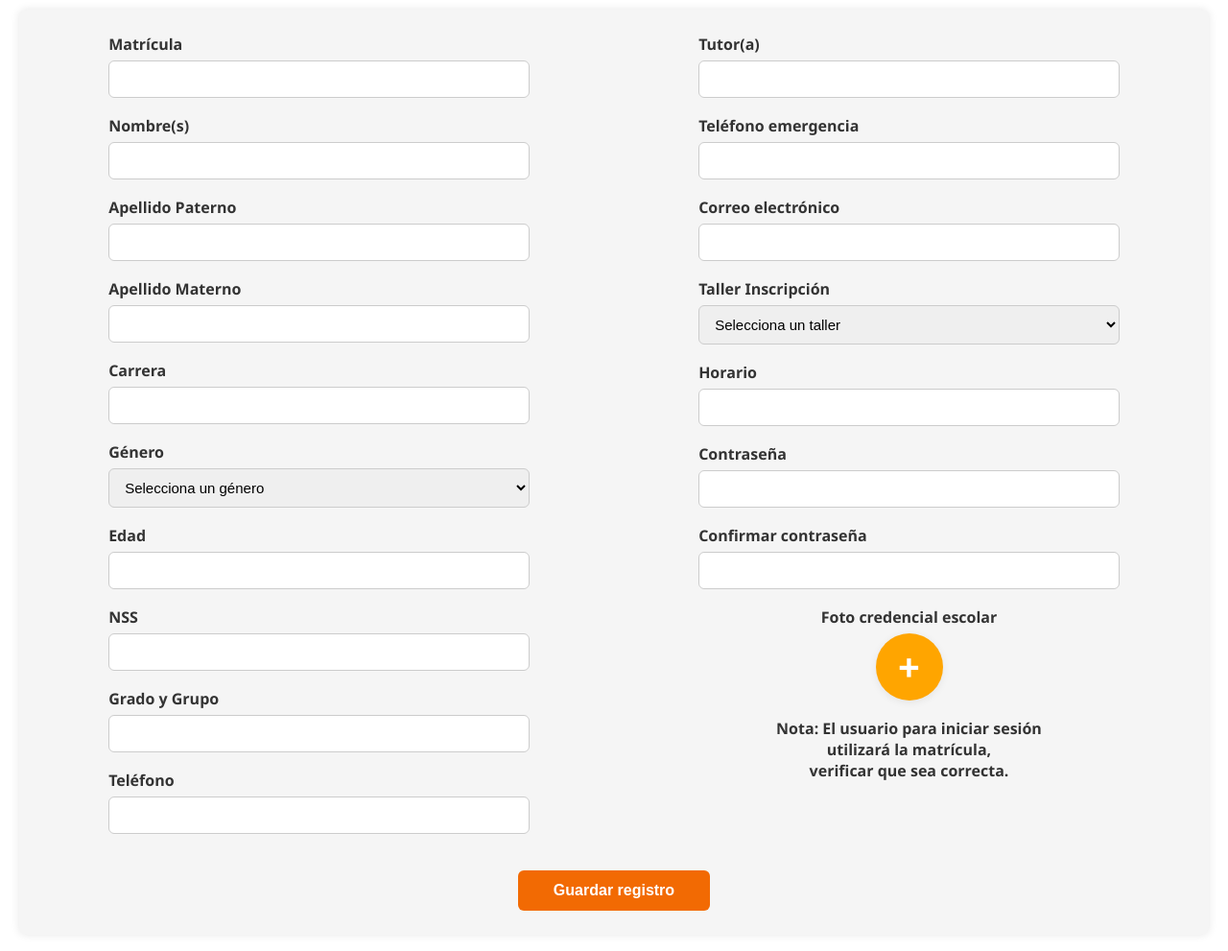
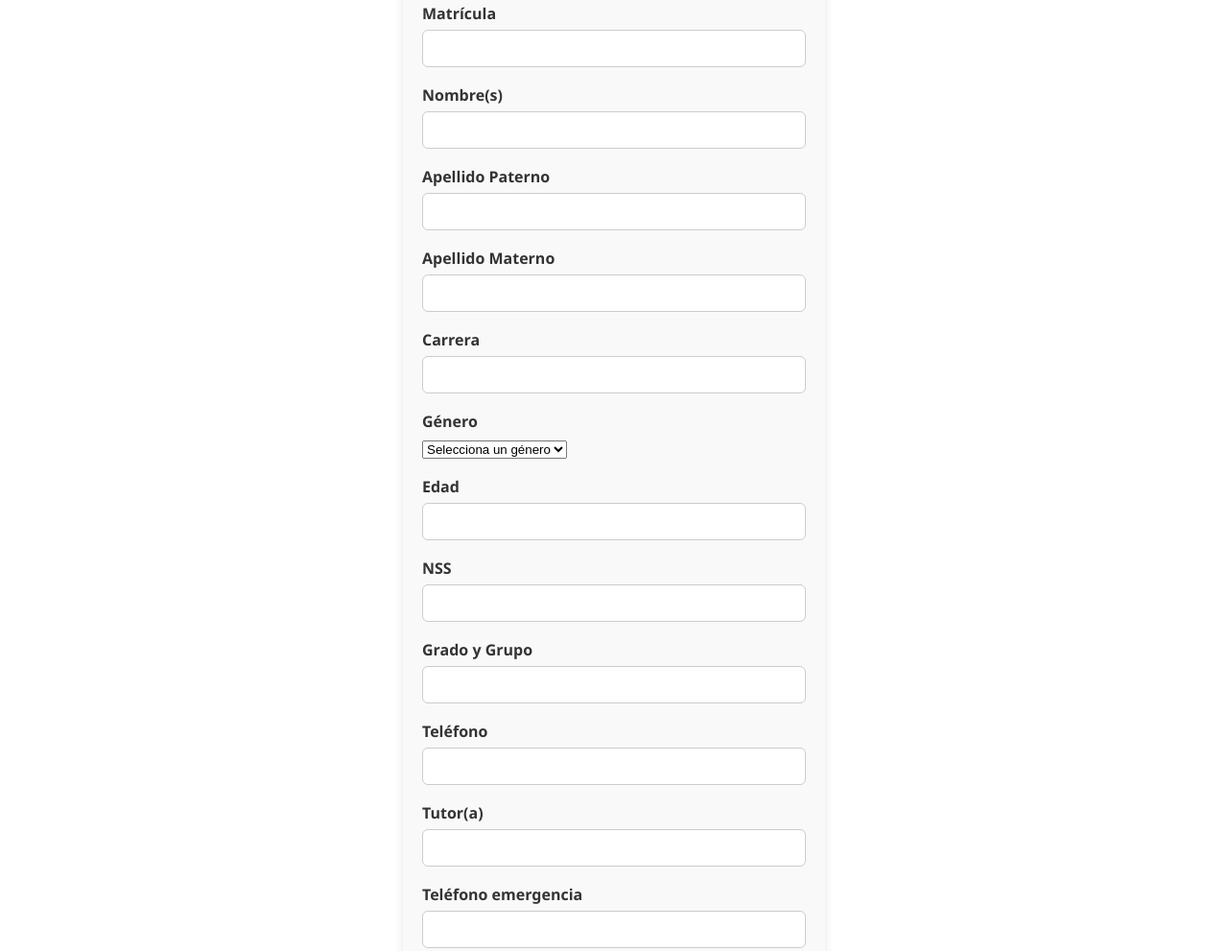
Before and after one commit to DraxTokilled/gestot-talleres-utt, a plain HTML site: page templates/registro.html in a window 1280 px wide. Shown: the part 99-1090 px from the top of the page at 96% size. Drawn offline with nearby package versions, Linux system fonts and the light colour scheme.

Commit message:
Copiar cambios de estilo.css desde master a main

```diff
--- a/static/css/estilo.css
+++ b/static/css/estilo.css
@@ -1,22 +1,27 @@
+.linea-negra {
+  border: none;
+  border-top: 4px solid black;
+  margin: 20px 0;
+}
+
+img.static-banner {
+    height: 300px;
+    width: 100%;
+    object-fit: cover;
+    border-radius: 8px;
+    box-shadow: 0 0 10px rgba(0,0,0,0.15);
+}
+
 .carousel-inner img {
-    height: 300px;
-    object-fit: cover;
-}
-.titulo-formulario {
-  font-family: 'Open Sans', 'Montserrat';
-  text-align: center;
-  margin-bottom: 32px;
-  color: #000000;
-  font-size: 2.2rem;
-  font-weight: 700;
-  letter-spacing: 1px;
+    width: 1300px;
+    height: 500px; /* ajusta altura a tu gusto */
+    object-fit: cover; /* mantiene proporción recortando si es necesario */
 }
 form {
-  font-family: 'Open Sans', 'Montserrat';
-  max-width: 1200px;
+  max-width: 400px;
   margin: 30px auto;
   padding: 25px 20px;
-  background: #F5F5F5;
+  background: #f9f9f9;
   border-radius: 8px;
   box-shadow: 0 0 10px rgba(0,0,0,0.1);
   font-family: 'Segoe UI', Tahoma, Geneva, Verdana, sans-serif;
@@ -27,19 +32,14 @@ form .mb-3 {
 }
 
 form label {
-  width: 75%;
-  margin: 0 auto 6px auto;
   display: block;
   margin-bottom: 6px;
   font-weight: 600;
   color: #333;
 }
 
-form input,
-form select {
-  width: 75%;
-  margin: 0 auto 18px auto;
-  display: block;
+form input {
+  width: 100%;
   padding: 10px 12px;
   border: 1.8px solid #ccc;
   border-radius: 6px;
@@ -55,8 +55,7 @@ form input:focus {
 }
 
 form button.btn {
-  font: 'Montserrat';
-  background-color: #f26a03;
+  background-color: #0d6efd;
   color: white;
   padding: 12px;
   font-size: 16px;
@@ -69,61 +68,50 @@ form button.btn {
 }
 
 form button.btn:hover {
-  background-color: #069E22;
+  background-color: #0b5ed7;
 }
 
-.form-columns {
-  display: flex;
-  gap: 30px; /* Espacio entre columnas */
-  justify-content: center;
-  flex-wrap: wrap;
-  margin-bottom: 20px;
+.footer-personalizado {
+  background-color: #19a335; /* color success de Bootstrap */
+  color: white;
+  padding: 40px 0;
+  font-family: 'Segoe UI', Tahoma, Geneva, Verdana, sans-serif;
+  box-shadow: 0 -3px 10px rgba(0, 0, 0, 0.1);
 }
 
-.column {
-  flex: 1;
-  min-width: 300px;
+.container-footer {
+  max-width: 960px;
+  margin: 0 auto;
 }
 
-.mb-3 {
-  margin-bottom: 36px;
+.footer-personalizado p {
+  margin: 5px 0;
+  font-size: 15px;
 }
 
-/* Centrar el botón */
-.button-container {
-  text-align: center;
-  margin-top: 20px;
+.footer-personalizado strong {
+  font-weight: 600;
+  font-size: 16px;
 }
 
-.button-container .btn {
-  width: 200px;
+.icono-footer {
+  margin: 0 6px;
+  filter: brightness(0) invert(1); /* convierte el ícono en blanco si es oscuro */
+  transition: transform 0.3s ease;
 }
 
-/* Estilo para el botón de foto */
-.foto-btn {
-  display: inline-flex;
-  align-items: center;
-  justify-content: center;
-  width: 70px;
-  height: 70px;
-  border-radius: 50%;
-  background: #ffa500;
-  border: none;
-  cursor: pointer;
-  transition: background 0.2s, border-color 0.2s;
-  margin: 0 auto;
-  font-size: 2.5rem;
-  box-shadow: 0 2px 8px rgba(0,0,0,0.07);
+.icono-footer:hover {
+  transform: scale(1.15);
 }
 
-.foto-btn:hover {
-  background: #ff9800;
+.texto-copy {
+  font-size: 14px;
+  opacity: 0.9;
 }
-
-.plus-icon {
-  color: #fff;
-  font-size: 2.5rem;
-  font-weight: bold;
-  line-height: 1;
-  user-select: none;
+.footer-fijo {
+  position: fixed;
+  bottom: 0;
+  left: 0;
+  width: 100%;
+  z-index: 100;
 }
```
